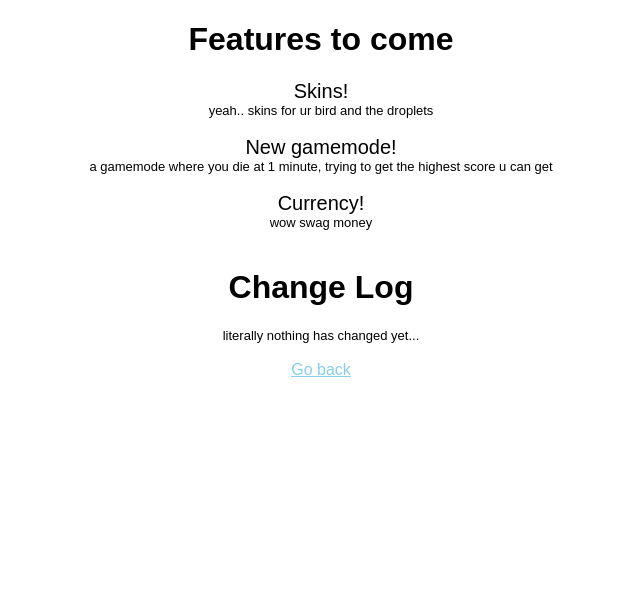
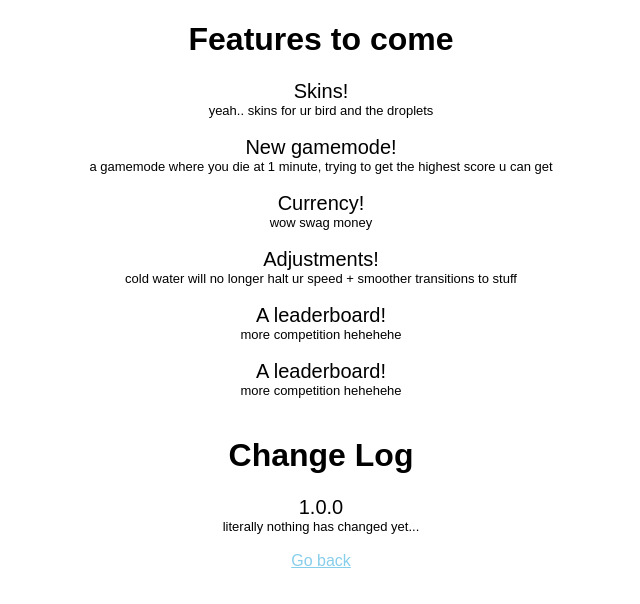
Before and after one commit to ditpowuh/BottleBird, a plain HTML site: page updates.html in a window 1280 px wide. Shown: the whole page, without its empty margins (319-959 px from the left). Drawn offline with Linux system fonts and the light colour scheme.

Commit message:
Update updates.html

```diff
--- a/updates.html
+++ b/updates.html
@@ -17,9 +17,15 @@
         <br>
         <div class="maintext">Currency!</div><div class="sidetext">wow swag money</div>
         <br>
+        <div class="maintext">Adjustments!</div><div class="sidetext">cold water will no longer halt ur speed + smoother transitions to stuff</div>
+        <br>
+        <div class="maintext">A leaderboard!</div><div class="sidetext">more competition hehehehe</div>
+        <br>
+        <div class="maintext">A leaderboard!</div><div class="sidetext">more competition hehehehe</div>
+        <br>
       </div>
       <h1>Change Log</h1>
-      <div class="sidetext">literally nothing has changed yet...</div>
+      <div class="maintext">1.0.0</div><div class="sidetext">literally nothing has changed yet...</div>
       <br>
       <a href="https://ditpowuh.github.io/BottleBird">Go back</a>
       <br>
```
